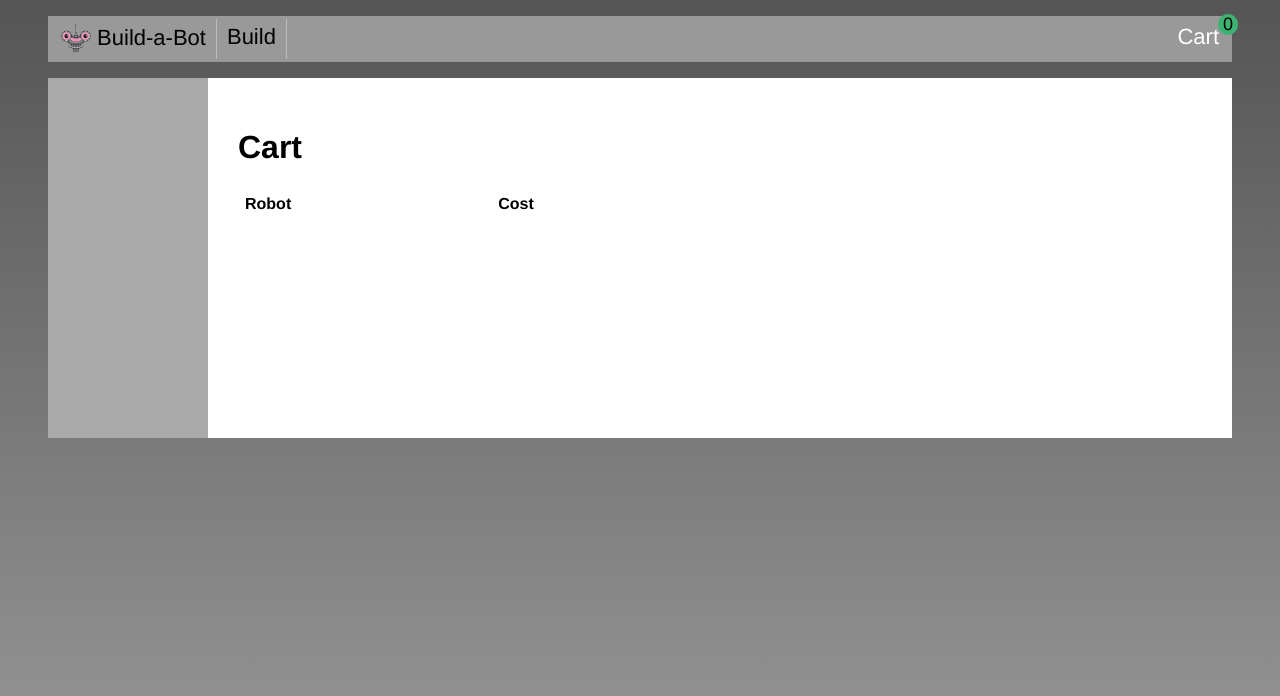
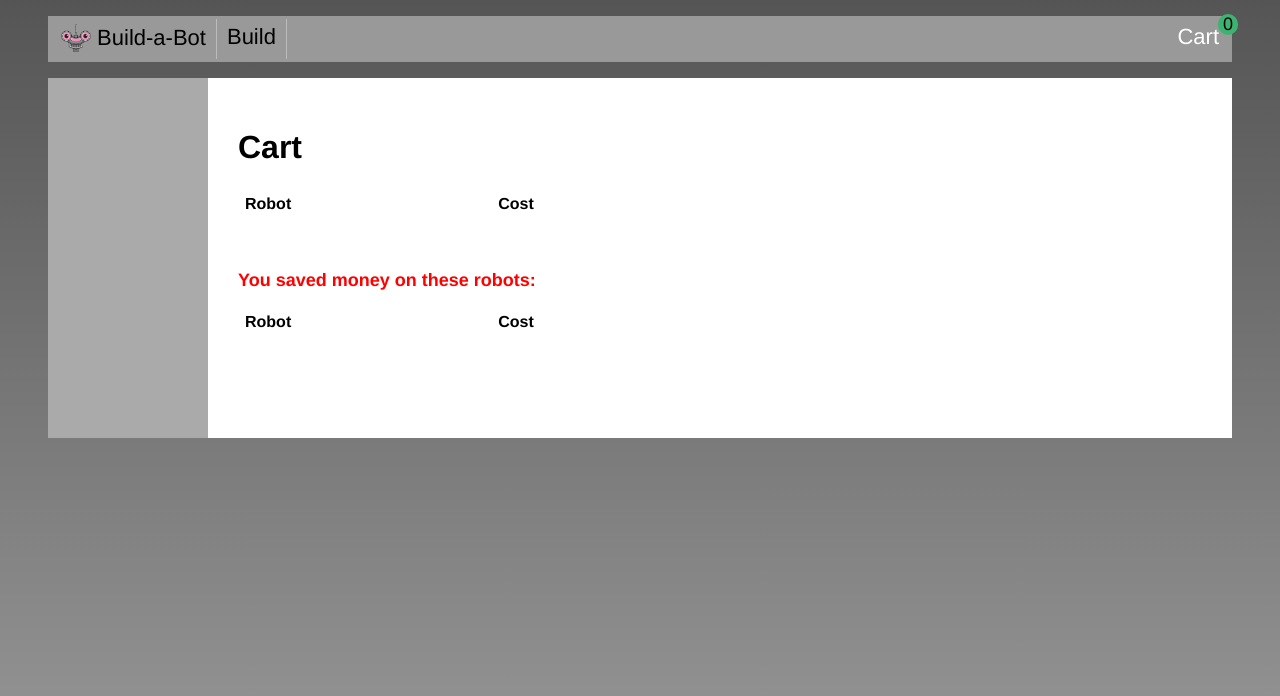
Before and after one commit to GeertHuls/VueJsExample, a Vue app: page /cart in a window 1280 px wide. Shown: the top 696 px of the page. Built offline with nearby package versions, Linux system fonts and the light colour scheme.

Commit message:
Filter cart items using store getters

```diff
--- a/src/cart/ShoppingCart.vue
+++ b/src/cart/ShoppingCart.vue
@@ -23,6 +23,30 @@
             </tr>
             </tbody>
         </table>
+
+        <h2 class="sale-items">You saved money on these robots:</h2>
+        <table>
+            <thead>
+            <tr>
+                <th class="robot-title">
+                    Robot
+                </th>
+                <th class="cost">
+                    Cost
+                </th>
+            </tr>
+            </thead>
+            <tbody>
+            <tr v-for="(robot, index) in cartSaleItems" :key="index">
+                <td class="robot-title">
+                    {{robot.head.title}}
+                </td>
+                <td class="cost">
+                    {{robot.cost}}
+                </td>
+            </tr>
+            </tbody>
+        </table>
     </div>
 </template>
 
@@ -32,6 +56,9 @@ export default {
   computed: {
     cart() {
       return this.$store.state.cart;
+    },
+    cartSaleItems() {
+      return this.$store.getters.cartSaleItems;
     },
   },
 };
@@ -48,4 +75,9 @@ export default {
     .cost {
         text-align: right;
     }
+    .sale-items {
+        margin-top: 50px;
+        font-size: 18px;
+        color: red;
+    }
 </style>
--- a/src/store/index.js
+++ b/src/store/index.js
@@ -12,4 +12,9 @@ export default new Vuex.Store({
       state.cart.push(robot);
     },
   },
+  getters: {
+    cartSaleItems(state) {
+      return state.cart.filter(item => item.head.onSale);
+    },
+  },
 });
```
